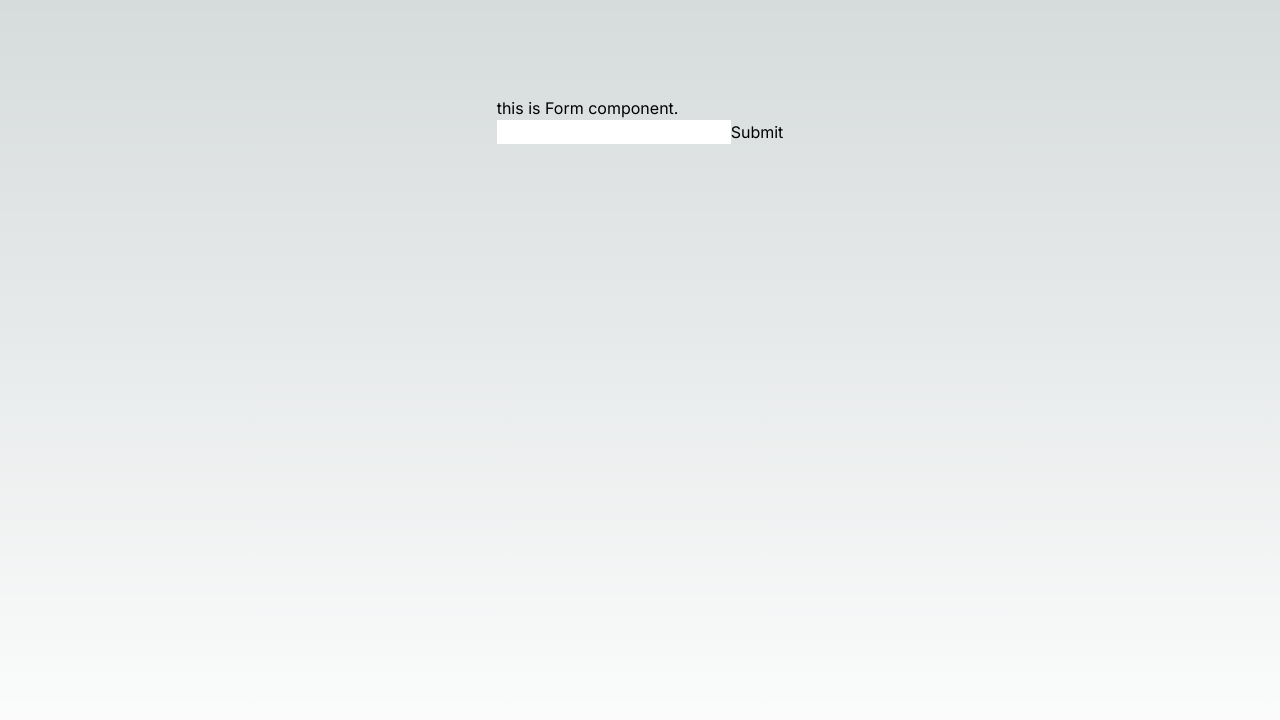
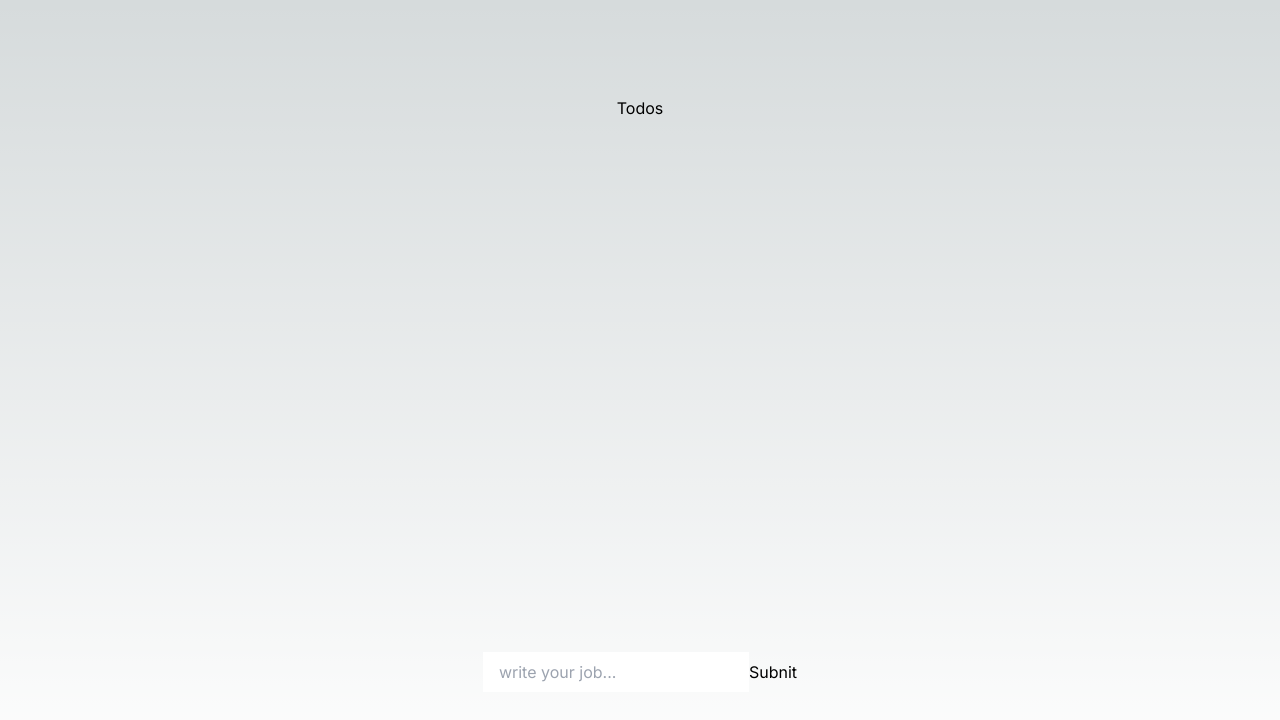
Before and after one commit to hwakkub/myplayground-next-, a Next.js app: page / in a window 1280 px wide. Shown: the top 720 px of the page. Built offline with nearby package versions, Linux system fonts and the light colour scheme.

Commit message:
test backend & todo (1)_url

```diff
--- /dev/null
+++ b/src/app/api/todo/route.tsx
@@ -0,0 +1,28 @@
+import { NextRequest,NextResponse } from "next/server";
+
+type Job = {
+    id?: string;
+    message: string;
+};
+
+let todoList: Job[] = [];
+// let todoList: Job[] = [{id:1,message:"12345"}];
+
+let count = 0;
+
+export async function GET(request: NextRequest): Promise<any> {
+    const url = new URL(request.url);
+    const action = url.searchParams.get("action");
+    // http://localhost:3000/api/todo?action=reset
+    if (action == 'reset'){
+        todoList = [];
+    }
+    return NextResponse.json(todoList);
+}
+
+export async function POST(request: NextRequest): Promise<any> {
+    const {message}: Job = await request.json()
+    count++;
+    todoList = [...todoList,{id:count.toString(),message}];
+    return NextResponse.json({result:"ok"});
+}
--- a/src/app/form/page.tsx
+++ b/src/app/form/page.tsx
@@ -1,6 +1,7 @@
 'use client';
 
 import {handleForm} from './actions'
+// import { handleFormNextPage } from './actionNextPage';
 
 export function Form(){
     return(
@@ -10,6 +11,11 @@ export function Form(){
                 <input type="text" name='customerId'/>
                 <button type='submit'>Submit</button>
             </form>
+            {/* action next page */}
+            {/* <form action={handleFormNextPage}>
+                <input type="text" name='customerId'/>
+                <button type='submit'>Submit</button>
+            </form> */}
         </div>
     )
 }
--- a/src/app/page.tsx
+++ b/src/app/page.tsx
@@ -3,7 +3,8 @@ import Link from 'next/link'
 import React, { useState } from 'react'
 import {Form} from "./form/page"
 
-export default function Home() {
+type Props = {};
+export default function Home({}:Props) {
   // const [count, setCount] = useState(0);
 
   // function handleIncrement() {
@@ -19,7 +20,16 @@ export default function Home() {
       },}}>Go to data</Link>
       <p>Count: {count}</p>
       <button onClick={handleIncrement}>Increment</button> */}
-       <Form></Form>
+       {/* <Form></Form> */}
+      <h1>Todos</h1>
+      <form>
+        <input
+          type='text'
+          name='message'
+          className='px-4 py-2 mb-3'
+          placeholder='write your job...'/>
+        <button type='submit'>Subnit</button>
+      </form>
     </main>
   );
 }
```
Also changed, not shown: src/app/form/actionNextPage.tsx (added, +17 -0 lines), 1 other file (tests, documents, lock files or other folders).
